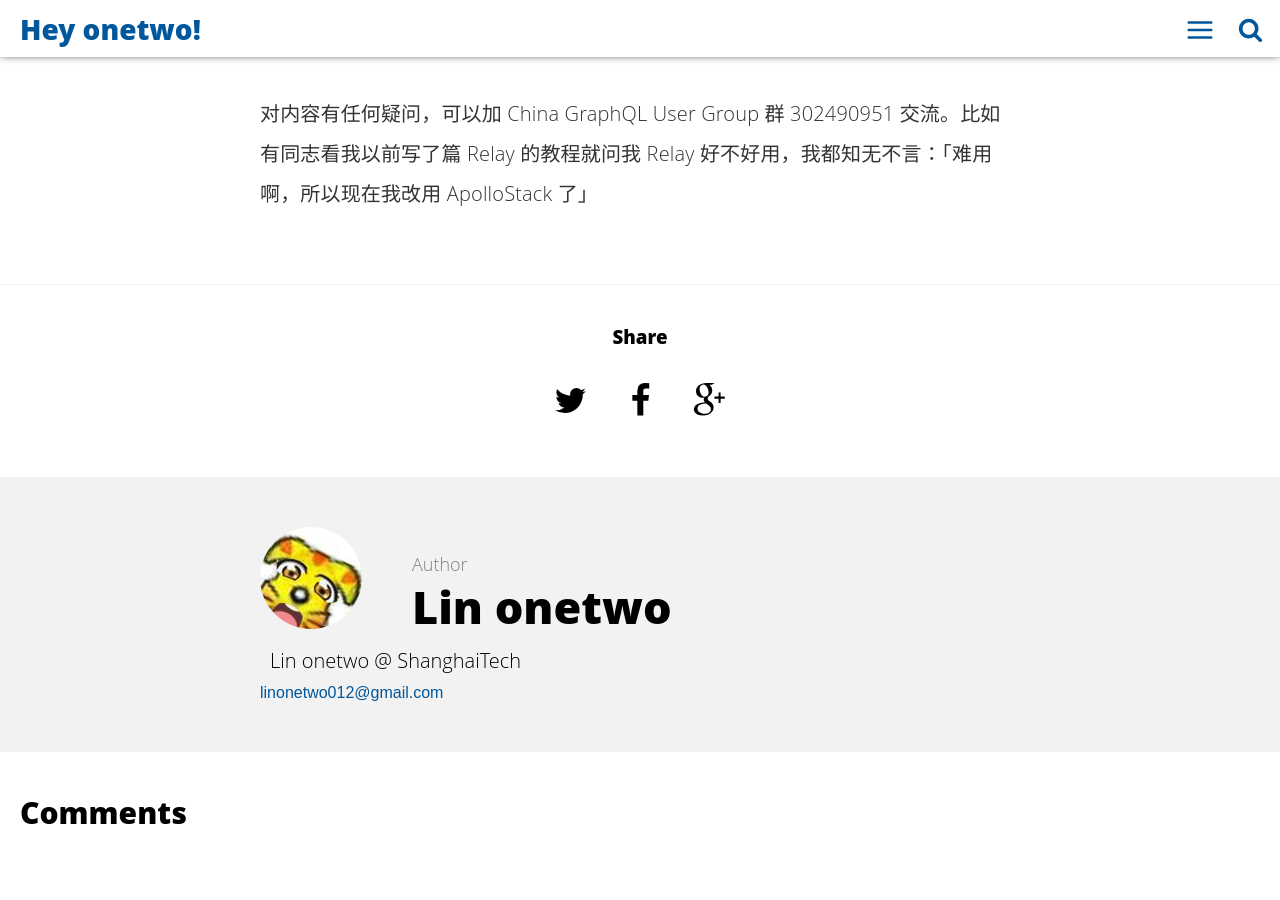
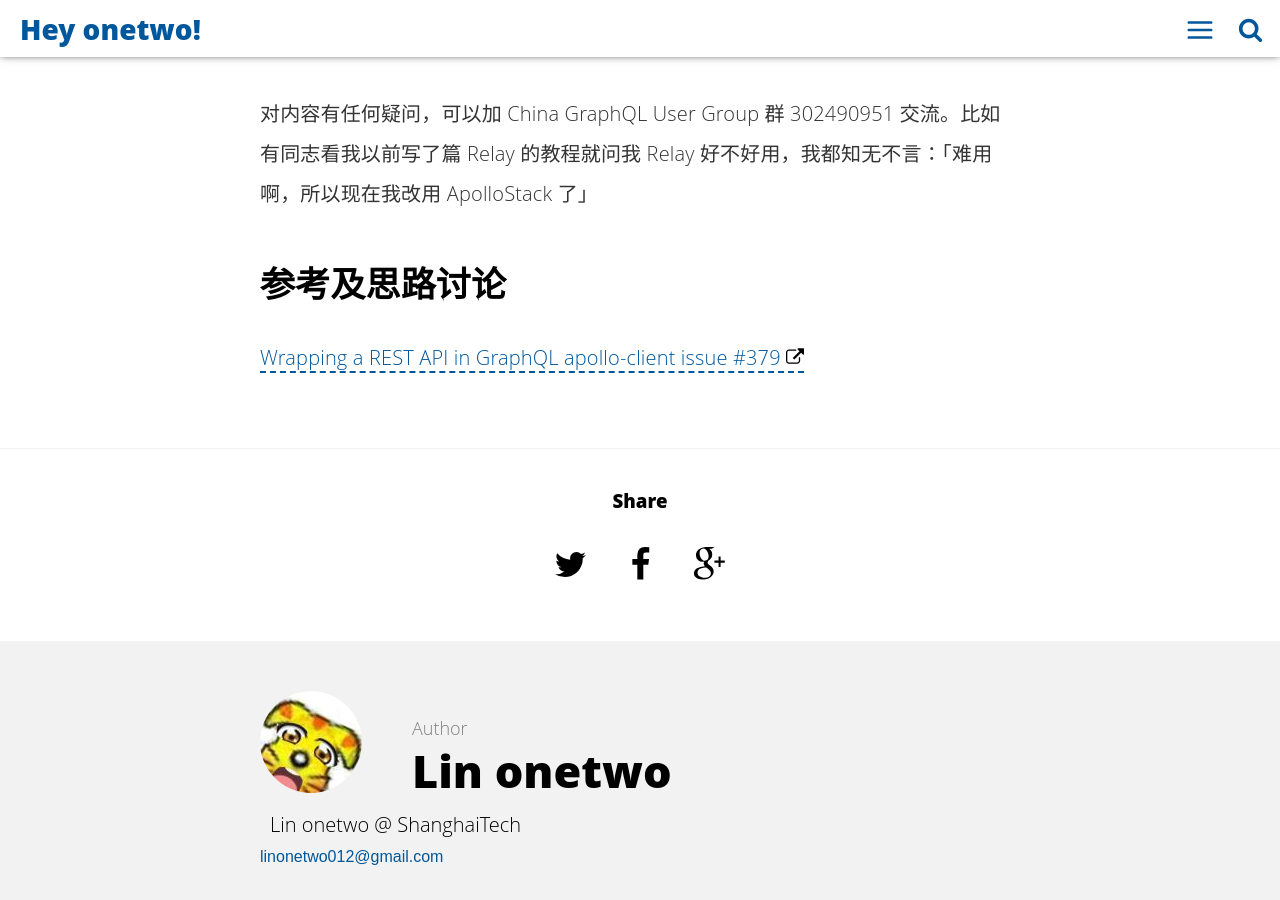
Before and after one commit to linonetwo/linonetwo.github.io, a Jekyll site: the page built from _posts/2016-09-08-把REST包装成GraphQL.md, in a window 1280 px wide and 900 px high, scrolled down 14390 px. Built offline with Jekyll 4.4.1, drawn with Linux system fonts in a browser that asks for light colours; comment, search, counter and statistics services are not loaded.

Commit message:
加一下引用

```diff
--- a/_posts/2016-09-08-把REST包装成GraphQL.md
+++ b/_posts/2016-09-08-把REST包装成GraphQL.md
@@ -467,3 +467,7 @@
 而这种 client-side-graphql-server 的做法也很适合控制 IOT 设备，毕竟在 IOT 设备中架设 server-side-graphql-server 是不现实的，而用 RESTful API 去写物联网控制会显得较为臃肿，在客户端将这些数据转变为 GraphQL 是一条可行的道路。
 
 对内容有任何疑问，可以加 China GraphQL User Group 群 302490951 交流。比如有同志看我以前写了篇 Relay 的教程就问我 Relay 好不好用，我都知无不言：「难用啊，所以现在我改用 ApolloStack 了」
+
+## 参考及思路讨论
+
+[Wrapping a REST API in GraphQL apollo-client issue #379](https://github.com/apollostack/apollo-client/issues/379)
```
